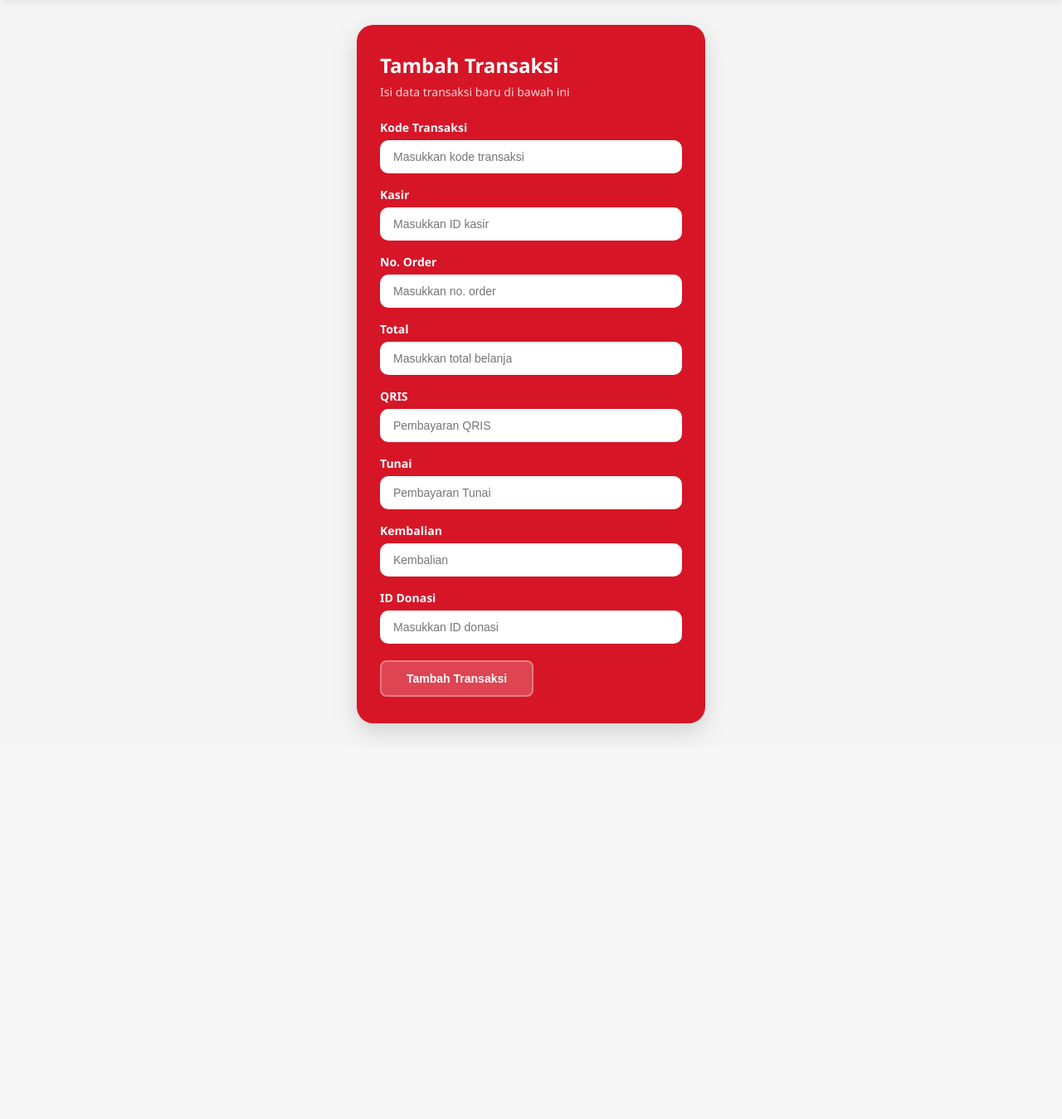
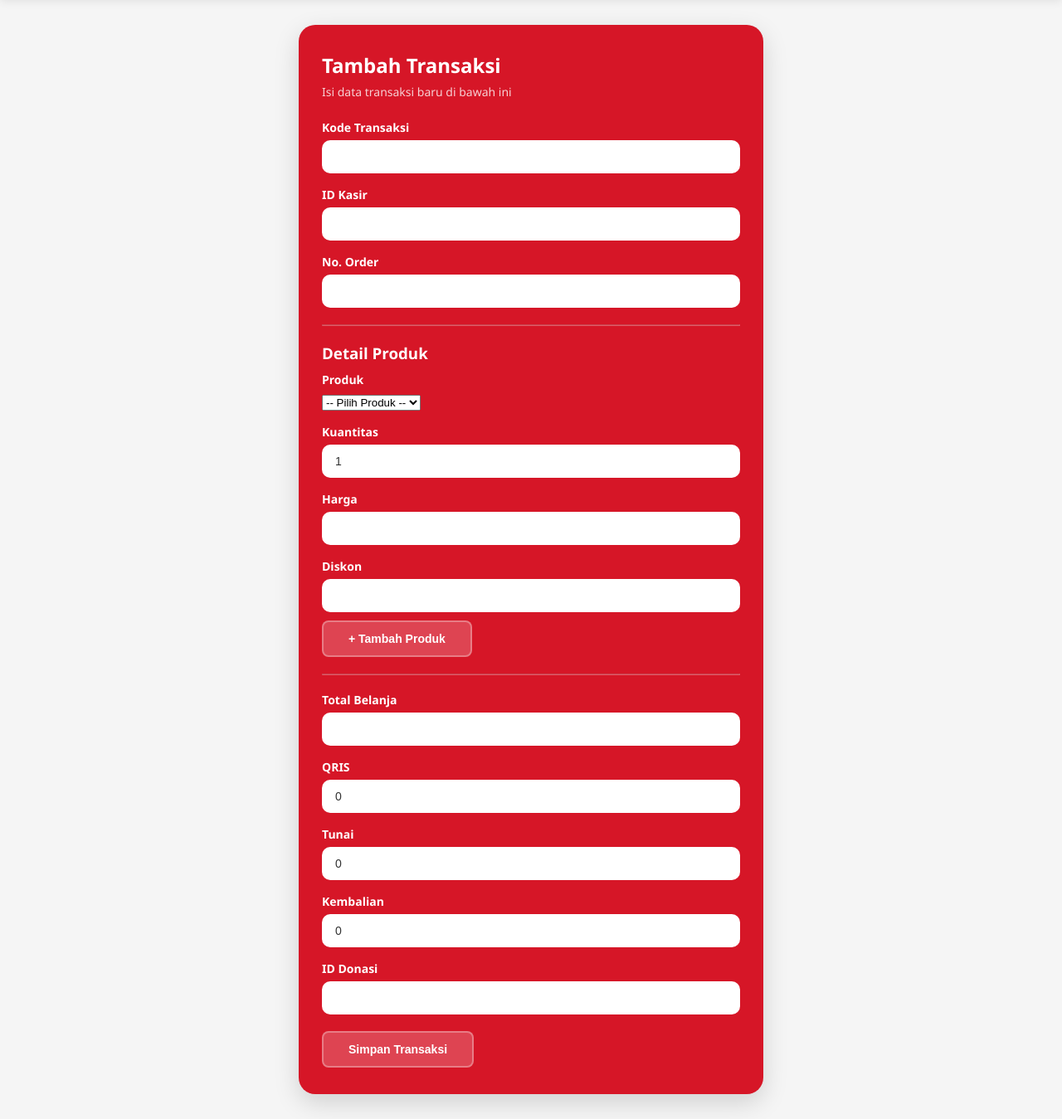
Before and after one commit to DIva-Haryandana/RPL4_indomaret, a PHP site: page /pages/transactions/add.php in a window 1280 px wide. Shown: the part 67-1416 px from the top of the page at 83% size. Before the commit the page ends 957 px from the top, so only its background shows below. Run offline with PHP 8.4, Linux system fonts and the light colour scheme; data that the repository does not hold is empty.

Commit message:
update proses transaksi

```diff
--- a/pages/transactions/add.php
+++ b/pages/transactions/add.php
@@ -1,48 +1,160 @@
 <?php
 define('ROOTPATH', $_SERVER['DOCUMENT_ROOT'] . '/indo_rpl/');
+include ROOTPATH . '/includes/header.php';
+include ROOTPATH . '/config/config.php';
 
-include ROOTPATH . '/includes/header.php';
+$produk = mysqli_query($connection, "SELECT * FROM produk");
+$daftar_produk = [];
+while ($row = mysqli_fetch_assoc($produk)) {
+    $daftar_produk[] = $row;
+}
 ?>
 
 <div class="form-wrapper">
-    <div class="form-card">
+    <div class="form-card" style="max-width: 560px;">
         <h1>Tambah Transaksi</h1>
         <p class="form-subtitle">Isi data transaksi baru di bawah ini</p>
 
-        <form action="../../process/transactions_process.php" method="post">
+        <form action="/indo_rpl/process/transactions_process.php" method="post">
             <input type="hidden" name="action" value="add">
+
+            <!-- Data utama -->
             <div class="input-group">
-                <label for="kode_transaksi">Kode Transaksi</label>
-                <input type="text" name="kode_transaksi" id="kode_transaksi" placeholder="Masukkan kode transaksi"
-                    required>
+                <label>Kode Transaksi</label>
+                <input type="text" name="kode_transaksi" required>
 
-                <label for="id_kasir">Kasir</label>
-                <input type="number" name="id_kasir" id="id_kasir" placeholder="Masukkan ID kasir" required>
+                <label>ID Kasir</label>
+                <input type="number" name="id_kasir" required>
 
-                <label for="no_order">No. Order</label>
-                <input type="text" name="no_order" id="no_order" placeholder="Masukkan no. order" required>
-
-                <label for="total">Total</label>
-                <input type="number" name="total" id="total" placeholder="Masukkan total belanja" required>
-
-                <label for="QRIS">QRIS</label>
-                <input type="text" name="QRIS" id="QRIS" placeholder="Pembayaran QRIS" required>
-
-                <label for="tunai">Tunai</label>
-                <input type="number" name="tunai" id="tunai" placeholder="Pembayaran Tunai" required>
-
-                <label for="kembalian">Kembalian</label>
-                <input type="number" name="kembalian" id="kembalian" placeholder="Kembalian" required>
-
-                <label for="id_donasi">ID Donasi</label>
-                <input type="number" name="id_donasi" id="id_donasi" placeholder="Masukkan ID donasi" required>
+                <label>No. Order</label>
+                <input type="text" name="no_order" required>
             </div>
 
-            <button type="submit" class="btn-submit">Tambah Transaksi</button>
+            <hr style="border-color: rgba(255,255,255,0.3); margin: 20px 0;">
+            <h3 style="margin-bottom: 10px;">Detail Produk</h3>
+
+            <div id="produk-list">
+                <div class="produk-item input-group">
+                    <label>Produk</label>
+                    <select name="id_produk[]" class="select-produk" required>
+                        <option value="">-- Pilih Produk --</option>
+                        <?php foreach ($daftar_produk as $p) { ?>
+                        <option value="<?php echo $p['id_produk']; ?>" data-harga="<?php echo $p['harga']; ?>"
+                            data-diskon="<?php echo $p['diskon']; ?>">
+                            <?php echo htmlspecialchars($p['nama_produk']); ?>
+                        </option>
+                        <?php } ?>
+                    </select>
+
+                    <label>Kuantitas</label>
+                    <input type="number" name="kuantitas[]" class="input-qty" min="1" value="1" required>
+
+                    <label>Harga</label>
+                    <input type="number" name="harga[]" class="input-harga" readonly required>
+
+                    <label>Diskon</label>
+                    <input type="number" name="diskon[]" class="input-diskon" readonly required>
+                </div>
+            </div>
+
+            <button type="button" class="btn-submit" id="btn-tambah-produk" style="margin-top: 10px;">
+                + Tambah Produk
+            </button>
+
+            <hr style="border-color: rgba(255,255,255,0.3); margin: 20px 0;">
+
+            <!-- Pembayaran di bawah -->
+            <div class="input-group">
+                <label>Total Belanja</label>
+                <input type="number" name="total" id="total" readonly required>
+
+                <label>QRIS</label>
+                <input type="number" name="QRIS" id="QRIS" value="0" required>
+
+                <label>Tunai</label>
+                <input type="number" name="tunai" id="tunai" value="0" required>
+
+                <label>Kembalian</label>
+                <input type="number" name="kembalian" id="kembalian" value="0" readonly required>
+
+                <label>ID Donasi</label>
+                <input type="number" name="id_donasi" required>
+            </div>
+
+            <button type="submit" class="btn-submit">Simpan Transaksi</button>
         </form>
     </div>
 </div>
 
-<?php
-include ROOTPATH . '/includes/footer.php';
-?>
+<script>
+const produkList = document.getElementById('produk-list');
+const btnTambah = document.getElementById('btn-tambah-produk');
+const inputTotal = document.getElementById('total');
+const inputQRIS = document.getElementById('QRIS');
+const inputTunai = document.getElementById('tunai');
+const inputKembalian = document.getElementById('kembalian');
+
+const firstSelect = document.querySelector('.select-produk');
+const optionsHTML = firstSelect.innerHTML;
+
+function hitungSemua() {
+    let total = 0;
+
+    document.querySelectorAll('.produk-item').forEach(function(item) {
+        const select = item.querySelector('.select-produk');
+        const qty = parseFloat(item.querySelector('.input-qty').value || 0);
+        const opt = select.options[select.selectedIndex];
+
+        const harga = parseFloat(opt.getAttribute('data-harga') || 0);
+        const diskon = parseFloat(opt.getAttribute('data-diskon') || 0);
+
+        item.querySelector('.input-harga').value = harga;
+        item.querySelector('.input-diskon').value = diskon;
+
+        total += (harga * qty) - diskon;
+    });
+
+    inputTotal.value = total;
+
+    // kembalian otomatis = (QRIS + Tunai) - Total
+    const bayar = parseFloat(inputQRIS.value || 0) + parseFloat(inputTunai.value || 0);
+    inputKembalian.value = bayar - total;
+}
+
+function bindProdukItem(item) {
+    item.querySelector('.select-produk').addEventListener('change', hitungSemua);
+    item.querySelector('.input-qty').addEventListener('input', hitungSemua);
+}
+
+bindProdukItem(document.querySelector('.produk-item'));
+inputQRIS.addEventListener('input', hitungSemua);
+inputTunai.addEventListener('input', hitungSemua);
+
+btnTambah.addEventListener('click', function() {
+    if (document.querySelectorAll('.produk-item').length >= 5) {
+        alert('Maksimal 5 produk');
+        return;
+    }
+
+    const div = document.createElement('div');
+    div.className = 'produk-item input-group';
+    div.style.marginTop = '16px';
+    div.innerHTML = `
+        <label>Produk</label>
+        <select name="id_produk[]" class="select-produk" required>${optionsHTML}</select>
+
+        <label>Kuantitas</label>
+        <input type="number" name="kuantitas[]" class="input-qty" min="1" value="1" required>
+
+        <label>Harga</label>
+        <input type="number" name="harga[]" class="input-harga" readonly required>
+
+        <label>Diskon</label>
+        <input type="number" name="diskon[]" class="input-diskon" readonly required>
+    `;
+    produkList.appendChild(div);
+    bindProdukItem(div);
+});
+</script>
+
+<?php include ROOTPATH . '/includes/footer.php'; ?>
```
Also changed, not shown: pages/transactions/transaction_details.php (+178 -35 lines), process/transactions_process.php (+205 -27 lines).
